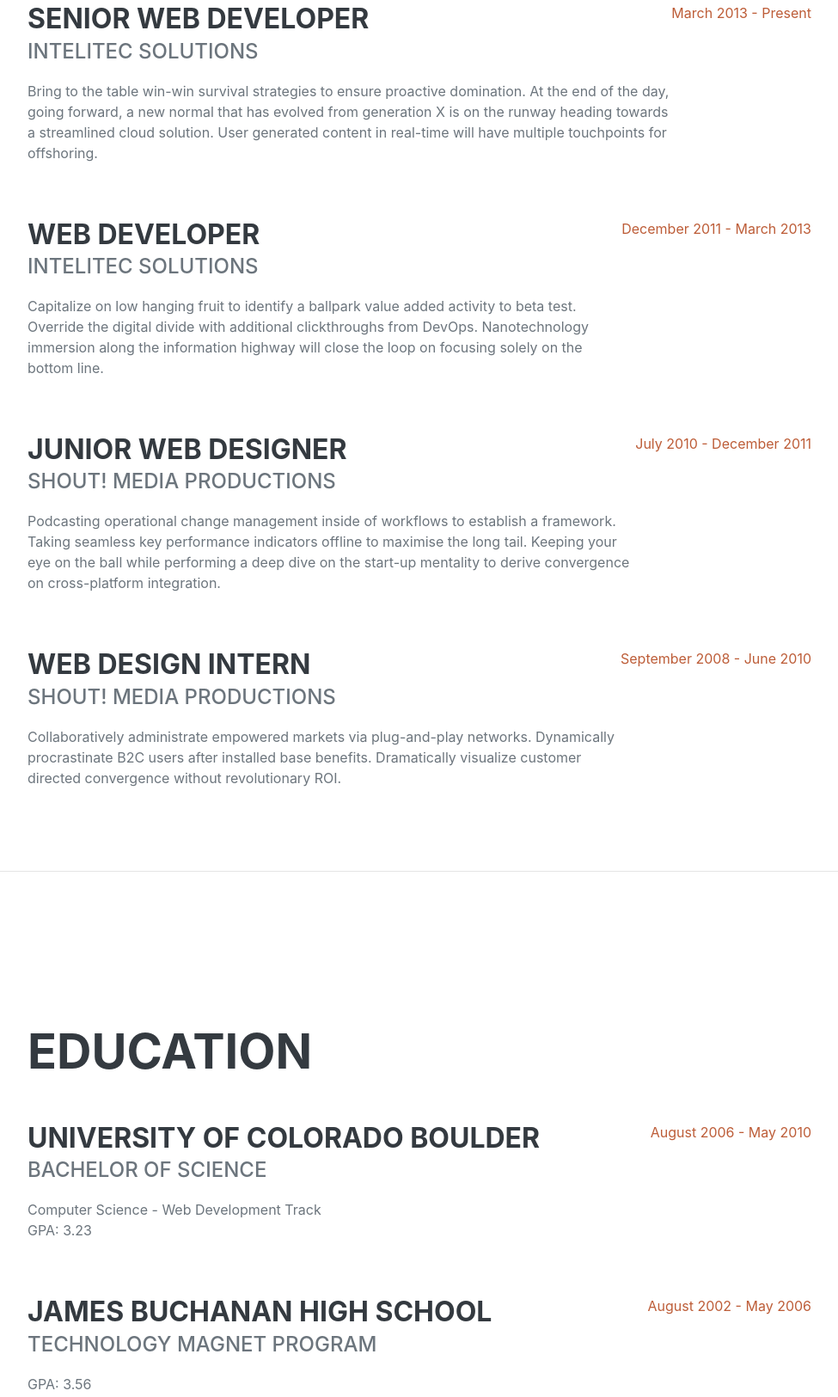
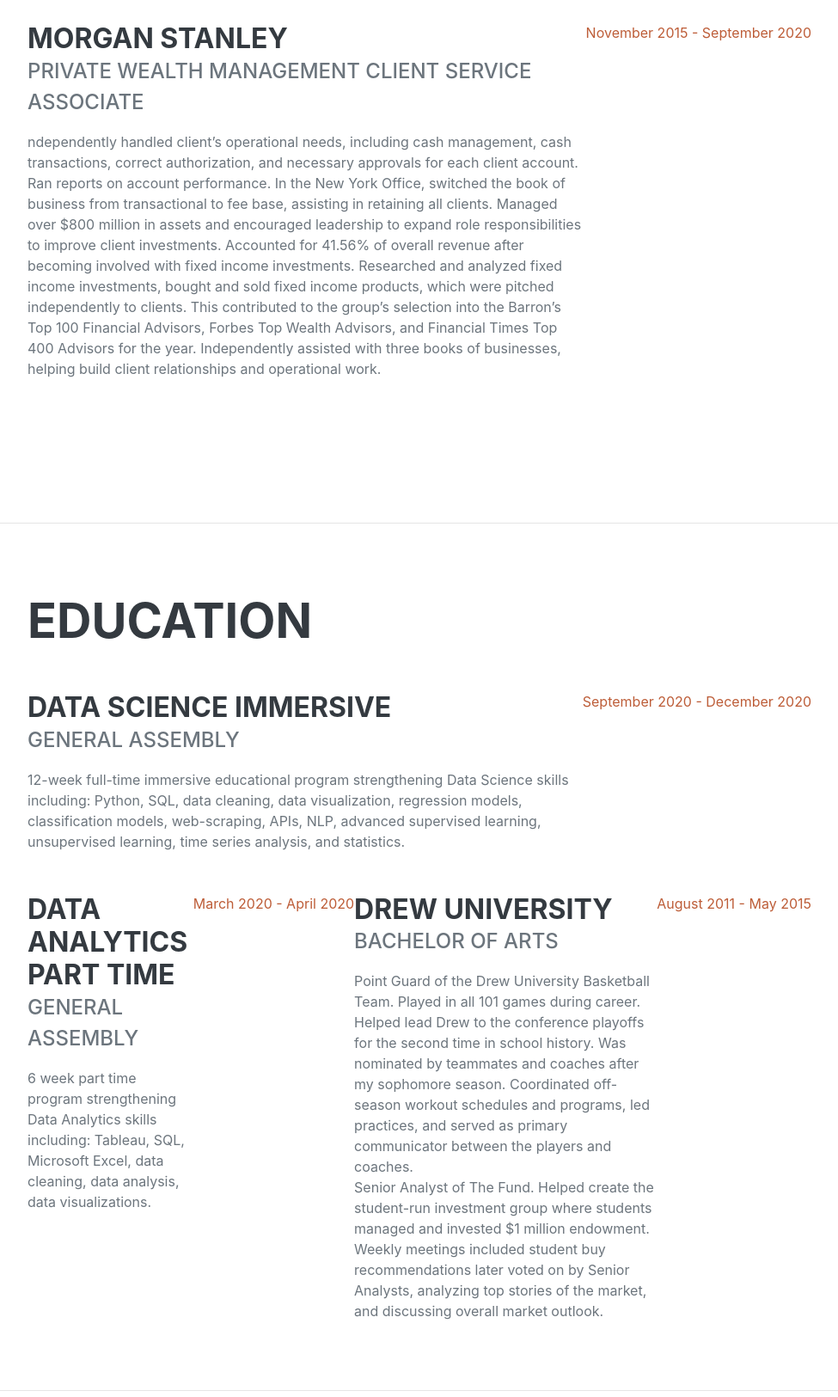
Before and after one commit to stevehydzik/stevehydzik.github.io, a plain HTML site: page index.html in a window 1280 px wide. Shown: the part 993-2618 px from the top of the page at 86% size, without its empty margins (288-1263 px from the left). Drawn offline with nearby package versions, Linux system fonts and the light colour scheme; a web font is replaced by a local one.

Commit message:
new changes

```diff
--- a/index.html
+++ b/index.html
@@ -19,7 +19,7 @@
         <!-- Navigation-->
         <nav class="navbar navbar-expand-lg navbar-dark bg-primary fixed-top" id="sideNav">
             <a class="navbar-brand js-scroll-trigger" href="#page-top">
-                <span class="d-block d-lg-none">Clarence Taylor</span>
+                <span class="d-block d-lg-none">Steve Hydzik</span>
                 <span class="d-none d-lg-block"><img class="img-fluid img-profile rounded-circle mx-auto mb-2" src="assets/img/profile.jpg" alt="" /></span>
             </a>
             <button class="navbar-toggler" type="button" data-toggle="collapse" data-target="#navbarSupportedContent" aria-controls="navbarSupportedContent" aria-expanded="false" aria-label="Toggle navigation"><span class="navbar-toggler-icon"></span></button>
@@ -40,14 +40,14 @@
             <section class="resume-section" id="about">
                 <div class="resume-section-content">
                     <h1 class="mb-0">
-                        Clarence
-                        <span class="text-primary">Taylor</span>
+                        Steve
+                        <span class="text-primary">Hydzik</span>
                     </h1>
                     <div class="subheading mb-5">
-                        3542 Berry Street · Cheyenne Wells, CO 80810 · (317) 585-8468 ·
-                        <a href="mailto:name@email.com">name@email.com</a>
+                        6 Coury Road · Hillsborough, NJ 08844 · (908) 448-8568 ·
+                        <a href="mailto:name@email.com">stevehydzik@gmail.com</a>
                     </div>
-                    <p class="lead mb-5">I am experienced in leveraging agile frameworks to provide a robust synopsis for high level overviews. Iterative approaches to corporate strategy foster collaborative thinking to further the overall value proposition.</p>
+                    <p class="lead mb-5">I am a Data Scientist who has a constant drive and will to improve every day, which I learned from being a lifelong athlete. These skills have translated to proficiency of Python, SQL, specifically regression and classification models. I wish to contribute to a team that strives to constantly adapt, improve, and succeed.</p>
                     <div class="social-icons">
                         <a class="social-icon" href="#"><i class="fab fa-linkedin-in"></i></a>
                         <a class="social-icon" href="#"><i class="fab fa-github"></i></a>
@@ -63,36 +63,17 @@
                     <h2 class="mb-5">Experience</h2>
                     <div class="d-flex flex-column flex-md-row justify-content-between mb-5">
                         <div class="flex-grow-1">
-                            <h3 class="mb-0">Senior Web Developer</h3>
-                            <div class="subheading mb-3">Intelitec Solutions</div>
-                            <p>Bring to the table win-win survival strategies to ensure proactive domination. At the end of the day, going forward, a new normal that has evolved from generation X is on the runway heading towards a streamlined cloud solution. User generated content in real-time will have multiple touchpoints for offshoring.</p>
+                            <h3 class="mb-0">Morgan Stanley</h3>
+                            <div class="subheading mb-3">Private Wealth Management Client Service Associate</div>
+                            <p>ndependently handled client’s operational needs, including cash management, cash transactions, correct authorization, and necessary approvals for each client account. Ran reports on account performance.
+                            In the New York Office, switched the book of business from transactional to fee base, assisting in retaining all clients. Managed over $800 million in assets and encouraged leadership to expand role responsibilities to improve client investments. Accounted for 41.56% of overall revenue after becoming involved with fixed income investments.
+                            Researched and analyzed fixed income investments, bought and sold fixed income products, which were pitched independently to clients. This contributed to the group’s selection into the Barron’s Top 100 Financial Advisors, Forbes Top Wealth Advisors, and Financial Times Top 400 Advisors for the year.
+                            Independently assisted with three books of businesses, helping build client relationships and operational work.
+                                </p>
                         </div>
-                        <div class="flex-shrink-0"><span class="text-primary">March 2013 - Present</span></div>
+                        <div class="flex-shrink-0"><span class="text-primary">November 2015 - September 2020</span></div>
                     </div>
-                    <div class="d-flex flex-column flex-md-row justify-content-between mb-5">
-                        <div class="flex-grow-1">
-                            <h3 class="mb-0">Web Developer</h3>
-                            <div class="subheading mb-3">Intelitec Solutions</div>
-                            <p>Capitalize on low hanging fruit to identify a ballpark value added activity to beta test. Override the digital divide with additional clickthroughs from DevOps. Nanotechnology immersion along the information highway will close the loop on focusing solely on the bottom line.</p>
-                        </div>
-                        <div class="flex-shrink-0"><span class="text-primary">December 2011 - March 2013</span></div>
-                    </div>
-                    <div class="d-flex flex-column flex-md-row justify-content-between mb-5">
-                        <div class="flex-grow-1">
-                            <h3 class="mb-0">Junior Web Designer</h3>
-                            <div class="subheading mb-3">Shout! Media Productions</div>
-                            <p>Podcasting operational change management inside of workflows to establish a framework. Taking seamless key performance indicators offline to maximise the long tail. Keeping your eye on the ball while performing a deep dive on the start-up mentality to derive convergence on cross-platform integration.</p>
-                        </div>
-                        <div class="flex-shrink-0"><span class="text-primary">July 2010 - December 2011</span></div>
-                    </div>
-                    <div class="d-flex flex-column flex-md-row justify-content-between">
-                        <div class="flex-grow-1">
-                            <h3 class="mb-0">Web Design Intern</h3>
-                            <div class="subheading mb-3">Shout! Media Productions</div>
-                            <p>Collaboratively administrate empowered markets via plug-and-play networks. Dynamically procrastinate B2C users after installed base benefits. Dramatically visualize customer directed convergence without revolutionary ROI.</p>
-                        </div>
-                        <div class="flex-shrink-0"><span class="text-primary">September 2008 - June 2010</span></div>
-                    </div>
+
                 </div>
             </section>
             <hr class="m-0" />
@@ -102,20 +83,33 @@
                     <h2 class="mb-5">Education</h2>
                     <div class="d-flex flex-column flex-md-row justify-content-between mb-5">
                         <div class="flex-grow-1">
-                            <h3 class="mb-0">University of Colorado Boulder</h3>
-                            <div class="subheading mb-3">Bachelor of Science</div>
-                            <div>Computer Science - Web Development Track</div>
-                            <p>GPA: 3.23</p>
+                            <h3 class="mb-0">Data Science Immersive</h3>
+                            <div class="subheading mb-3">General Assembly</div>
+                            <div>12-week full-time immersive educational program strengthening Data Science skills including: Python, SQL, data cleaning, data visualization, regression models, classification models, web-scraping, APIs, NLP, advanced supervised learning, unsupervised learning, time series analysis, and statistics.</div>
+
                         </div>
-                        <div class="flex-shrink-0"><span class="text-primary">August 2006 - May 2010</span></div>
+                        <div class="flex-shrink-0"><span class="text-primary">September 2020 - December 2020</span></div>
                     </div>
                     <div class="d-flex flex-column flex-md-row justify-content-between">
                         <div class="flex-grow-1">
-                            <h3 class="mb-0">James Buchanan High School</h3>
-                            <div class="subheading mb-3">Technology Magnet Program</div>
-                            <p>GPA: 3.56</p>
+                            <h3 class="mb-0">Data Analytics Part Time</h3>
+                            <div class="subheading mb-3">General Assembly</div>
+                            <div>6 week part time program strengthening Data Analytics skills including: Tableau, SQL, Microsoft Excel, data cleaning, data analysis, data visualizations.</div>
+
                         </div>
-                        <div class="flex-shrink-0"><span class="text-primary">August 2002 - May 2006</span></div>
+                    <div class="flex-shrink-0"><span class="text-primary">March 2020 - April 2020</span></div>
+                        <div class="d-flex flex-column flex-md-row justify-content-between">
+                         <div class="flex-grow-1">
+                            <h3 class="mb-0">Drew University</h3>
+                            <div class="subheading mb-3">Bachelor of Arts</div>
+                            <div>Point Guard of the Drew University Basketball Team. Played in all 101 games during career. Helped lead Drew to the conference playoffs for the second time in school history. Was nominated by teammates and coaches after my sophomore season. Coordinated off-season workout schedules and programs, led practices, and served as primary communicator between the players and coaches.
+                            </div>
+                            <div>Senior Analyst of The Fund. Helped create the student-run investment group where students managed and invested $1 million endowment. Weekly meetings included student buy recommendations later voted on by Senior Analysts, analyzing top stories of the market, and discussing overall market outlook.
+
+                            </div>
+
+                        </div>
+                        <div class="flex-shrink-0"><span class="text-primary">August 2011 - May 2015</span></div>
                     </div>
                 </div>
             </section>
@@ -126,7 +120,7 @@
                     <h2 class="mb-5">Skills</h2>
                     <div class="subheading mb-3">Programming Languages & Tools</div>
                     <ul class="list-inline dev-icons">
-                        <li class="list-inline-item"><i class="fab fa-html5"></i></li>
+                        <li class="list-inline-item"><i class="fab fa-basketball-ball"></i></li>
                         <li class="list-inline-item"><i class="fab fa-css3-alt"></i></li>
                         <li class="list-inline-item"><i class="fab fa-js-square"></i></li>
                         <li class="list-inline-item"><i class="fab fa-angular"></i></li>
```
